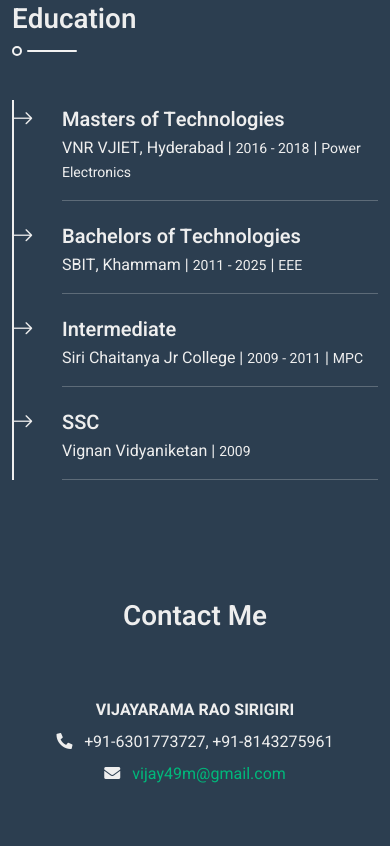
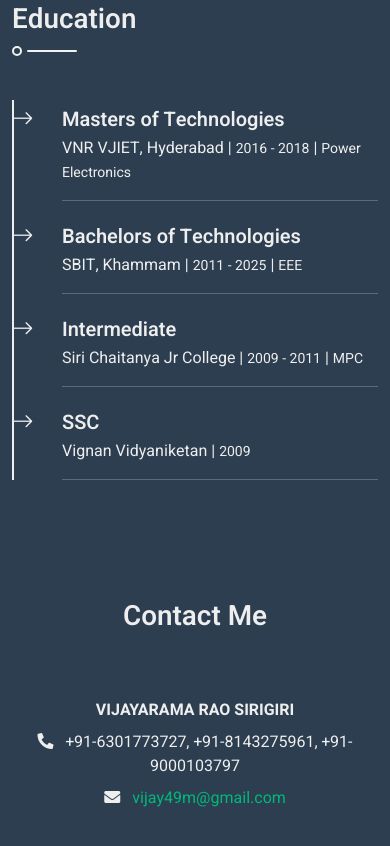
Before and after one commit to vijaya49/profile, a plain HTML site: page index.html in a window 390 px wide. Shown: the part 6882-7728 px from the top of the page. Drawn offline with nearby package versions, Linux system fonts and the light colour scheme.

Commit message:
adding phone number

```diff
--- a/index.html
+++ b/index.html
@@ -336,7 +336,7 @@
                             <p class="mb-2 fw-bold">VIJAYARAMA RAO SIRIGIRI</p>
                             <p class="mb-2">
                                 <i class="fas fa-phone-alt me-2"></i>
-                                +91-6301773727, +91-8143275961
+                                +91-6301773727, +91-8143275961, +91-9000103797
                             </p>
                             <p class="mb-0">
                                 <i class="fas fa-envelope me-2"></i>
```
